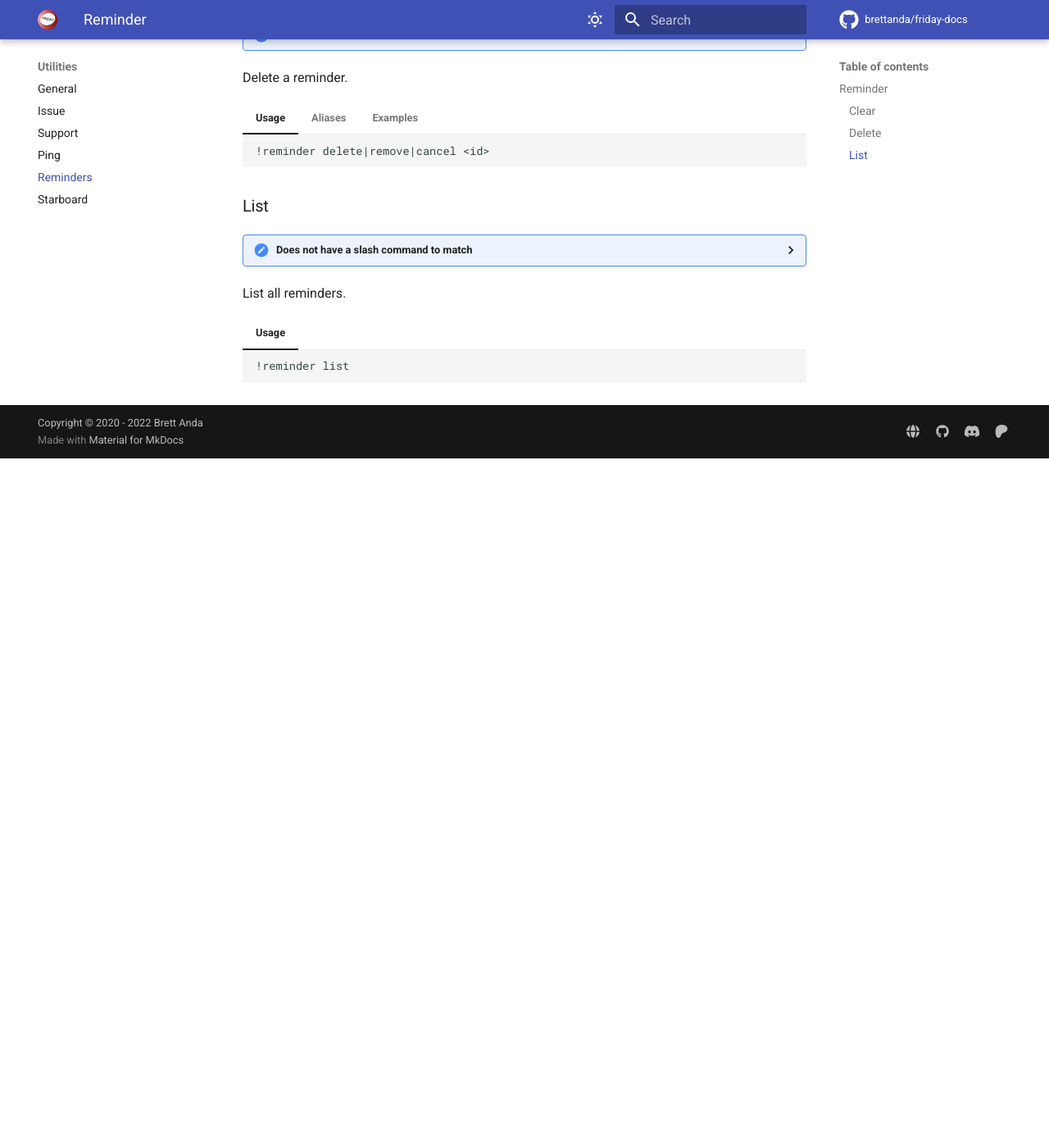
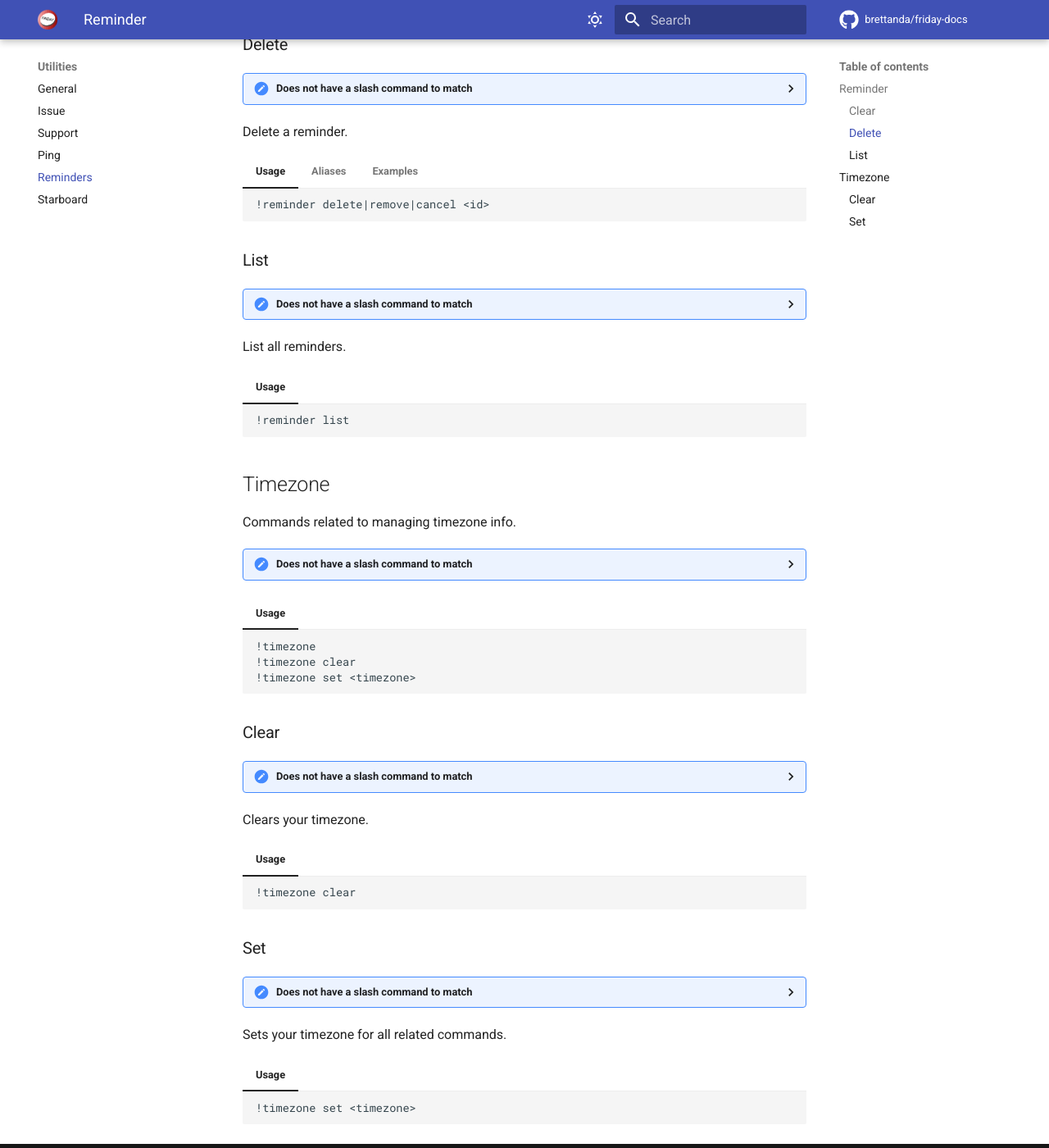
Before and after one commit to Brettanda/friday-docs, an MkDocs documentation site: the page built from docs/commands/reminder.md, in a window 1280 px wide and 1400 px high, scrolled down 841 px. Shown: the whole window at 82% size. Built offline with MkDocs 1.6.1 and Material for MkDocs 9.7.7, drawn with Linux system fonts in a browser that asks for light colours; nearby versions of some CDN libraries; comment, search, counter and statistics services are not loaded; the version menu is left out; some of the changed text lies outside the part shown.

Commit message:
functioning timezones

````diff
--- a/docs/commands/reminder.md
+++ b/docs/commands/reminder.md
@@ -1,10 +1,10 @@
 ---
 title: Reminder
-
+description: Set reminders for yourself
 ---
 # Reminder
 
-
+Set reminders for yourself
 
 ## Reminder
 
@@ -84,3 +84,43 @@ List all reminders.
 	```md
 	!reminder list
 	```
+
+## Timezone
+
+Commands related to managing timezone info.
+
+??? missing "Does not have a slash command to match"
+	Learn more about [slash commands](/#slash-commands)
+
+=== "Usage"
+	```md
+	!timezone
+	!timezone clear
+	!timezone set <timezone>
+	```
+
+### Clear
+
+??? missing "Does not have a slash command to match"
+	Learn more about [slash commands](/#slash-commands)
+
+Clears your timezone.
+
+=== "Usage"
+
+	```md
+	!timezone clear
+	```
+
+### Set
+
+??? missing "Does not have a slash command to match"
+	Learn more about [slash commands](/#slash-commands)
+
+Sets your timezone for all related commands.
+
+=== "Usage"
+
+	```md
+	!timezone set <timezone>
+	```
````
